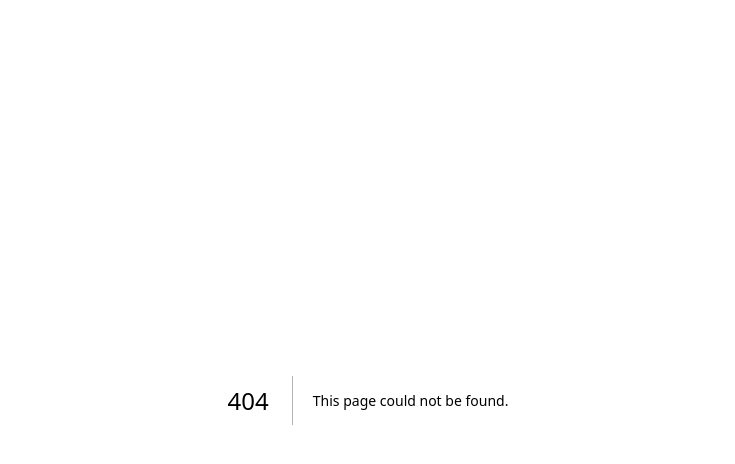
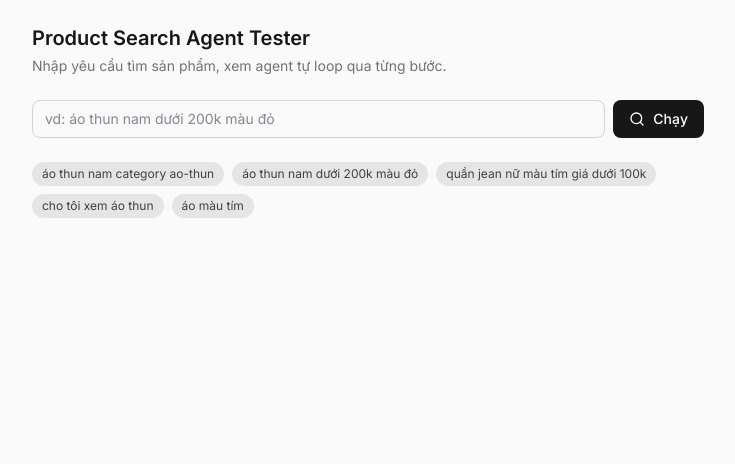
Before and after one commit to phxbinh/TrungNguyen, a Next.js app: page /claude-code-test-agent-loop in a window 1280 px wide. Before the commit this address had no page. Shown: the top 464 px of the page, without its empty margins (272-1007 px from the left). Built offline with nearby package versions, Linux system fonts and the light colour scheme.

Commit message:
Create page.tsx

```diff
--- /dev/null
+++ b/src/app/claude-code-test-agent-loop/page.tsx
@@ -0,0 +1,155 @@
+import { useState } from "react";
+import { Loader2, Search, ArrowRight, CheckCircle2, XCircle } from "lucide-react";
+
+const SAMPLE_INPUTS = [
+  "áo thun nam category ao-thun",
+  "áo thun nam dưới 200k màu đỏ",
+  "quần jean nữ màu tím giá dưới 100k",
+  "cho tôi xem áo thun",
+  "áo màu tím",
+];
+
+export default function AgentTester() {
+  const [input, setInput] = useState("");
+  const [loading, setLoading] = useState(false);
+  const [data, setData] = useState(null);
+  const [error, setError] = useState(null);
+
+  async function runTest(testInput) {
+    const value = testInput ?? input;
+    if (!value.trim()) return;
+
+    setLoading(true);
+    setError(null);
+    setData(null);
+
+    try {
+      const res = await fetch("/api/product-search", {
+        method: "POST",
+        headers: { "Content-Type": "application/json" },
+        body: JSON.stringify({ input: value }),
+      });
+      if (!res.ok) throw new Error(`API lỗi: ${res.status}`);
+      const json = await res.json();
+      setData(json);
+    } catch (e) {
+      setError(e.message || "Có lỗi xảy ra khi gọi API");
+    } finally {
+      setLoading(false);
+    }
+  }
+
+  return (
+    <div className="min-h-screen bg-neutral-50 p-6">
+      <div className="max-w-2xl mx-auto space-y-6">
+        <div>
+          <h1 className="text-xl font-semibold text-neutral-900">Product Search Agent Tester</h1>
+          <p className="text-sm text-neutral-500 mt-1">
+            Nhập yêu cầu tìm sản phẩm, xem agent tự loop qua từng bước.
+          </p>
+        </div>
+
+        {/* Input */}
+        <div className="flex gap-2">
+          <input
+            value={input}
+            onChange={(e) => setInput(e.target.value)}
+            onKeyDown={(e) => e.key === "Enter" && runTest()}
+            placeholder="vd: áo thun nam dưới 200k màu đỏ"
+            className="flex-1 border border-neutral-300 rounded-lg px-3 py-2 text-sm focus:outline-none focus:ring-2 focus:ring-neutral-900"
+          />
+          <button
+            onClick={() => runTest()}
+            disabled={loading}
+            className="flex items-center gap-2 bg-neutral-900 text-white px-4 py-2 rounded-lg text-sm font-medium disabled:opacity-50"
+          >
+            {loading ? <Loader2 className="w-4 h-4 animate-spin" /> : <Search className="w-4 h-4" />}
+            Chạy
+          </button>
+        </div>
+
+        {/* Sample inputs */}
+        <div className="flex flex-wrap gap-2">
+          {SAMPLE_INPUTS.map((s) => (
+            <button
+              key={s}
+              onClick={() => {
+                setInput(s);
+                runTest(s);
+              }}
+              className="text-xs px-2.5 py-1 rounded-full bg-neutral-200 text-neutral-700 hover:bg-neutral-300"
+            >
+              {s}
+            </button>
+          ))}
+        </div>
+
+        {error && (
+          <div className="bg-red-50 border border-red-200 text-red-700 text-sm rounded-lg p-3">
+            {error}
+          </div>
+        )}
+
+        {data && (
+          <div className="space-y-4">
+            {/* Step count */}
+            <div className="text-xs text-neutral-500">
+              Số bước đã dùng: <span className="font-medium text-neutral-800">{data.stepCount}</span>
+            </div>
+
+            {/* Trace timeline */}
+            <div className="space-y-3">
+              {data.trace.map((t, i) =>
+                t.type === "tool_call" ? (
+                  <div key={i} className="bg-white border border-neutral-200 rounded-lg p-3">
+                    <div className="flex items-center gap-2 text-xs font-medium text-neutral-500 mb-2">
+                      <ArrowRight className="w-3.5 h-3.5" />
+                      GỌI TOOL: {t.name}
+                    </div>
+                    <pre className="text-xs bg-neutral-50 rounded p-2 overflow-x-auto">
+                      {JSON.stringify(t.args, null, 2)}
+                    </pre>
+                  </div>
+                ) : (
+                  <div
+                    key={i}
+                    className={`border rounded-lg p-3 ${
+                      t.content.resultCount === 0
+                        ? "bg-amber-50 border-amber-200"
+                        : "bg-emerald-50 border-emerald-200"
+                    }`}
+                  >
+                    <div className="flex items-center gap-2 text-xs font-medium mb-2">
+                      {t.content.resultCount === 0 ? (
+                        <XCircle className="w-3.5 h-3.5 text-amber-600" />
+                      ) : (
+                        <CheckCircle2 className="w-3.5 h-3.5 text-emerald-600" />
+                      )}
+                      KẾT QUẢ: {t.content.resultCount} sản phẩm
+                    </div>
+                    <p className="text-xs text-neutral-600 mb-2">{t.content.hint}</p>
+                    {t.content.results?.length > 0 && (
+                      <ul className="text-xs text-neutral-700 space-y-1">
+                        {t.content.results.map((p) => (
+                          <li key={p.id}>
+                            • {p.name} — {p.price.toLocaleString()}đ — {p.color}
+                          </li>
+                        ))}
+                      </ul>
+                    )}
+                  </div>
+                )
+              )}
+            </div>
+
+            {/* Final answer */}
+            <div className="bg-neutral-900 text-white rounded-lg p-4">
+              <div className="text-xs text-neutral-400 mb-1">CÂU TRẢ LỜI CUỐI</div>
+              <div className="text-sm">{data.finalAnswer}</div>
+            </div>
+          </div>
+        )}
+      </div>
+    </div>
+  );
+}
```
